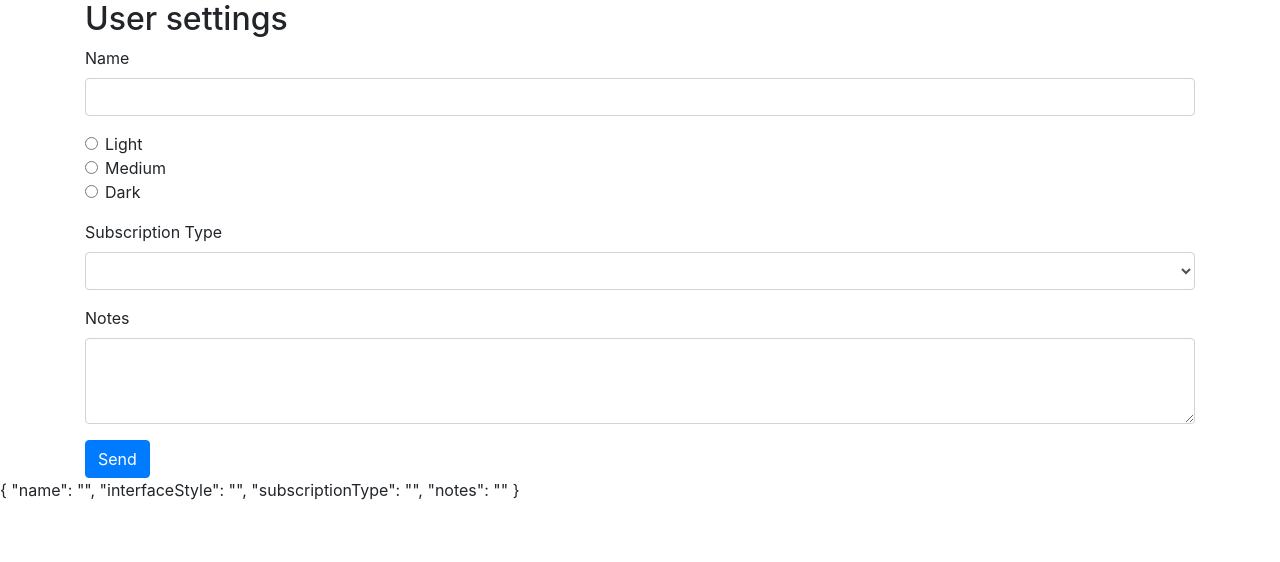
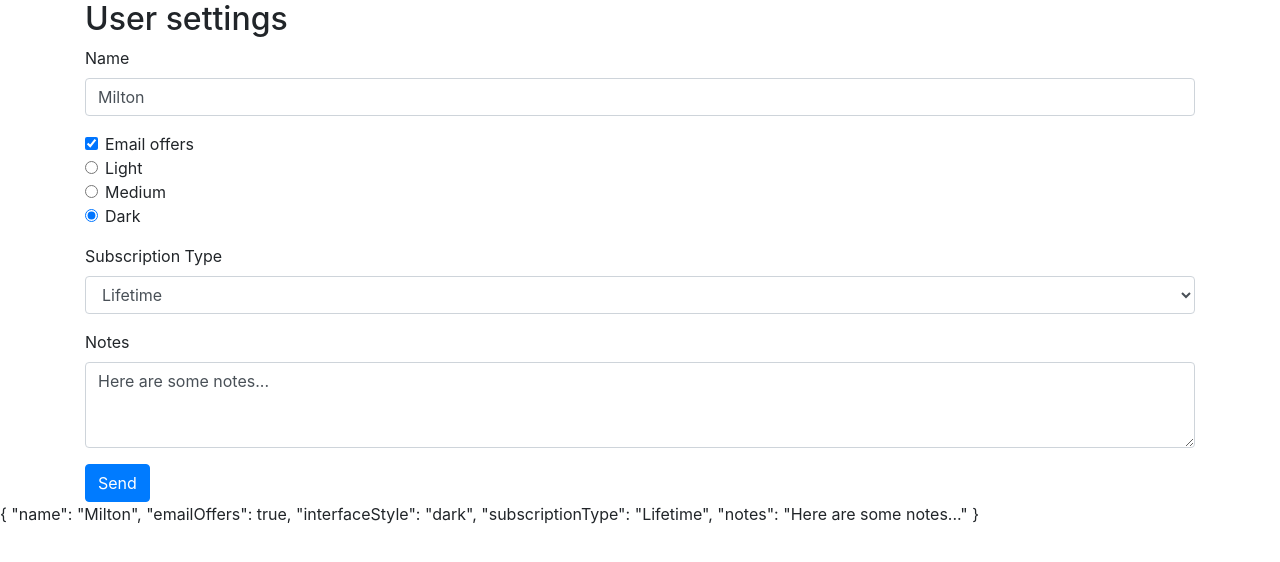
Before and after one commit to HelibertoArias/ps-demo, an Angular app: page / in a window 1280 px wide. Shown: the top 562 px of the page. Built offline with nearby package versions, Linux system fonts and the light colour scheme.

Commit message:
feat: add simple two-way binding for user settings form

```diff
--- /dev/null
+++ b/src/app/data/user-settings.ts
@@ -0,0 +1,8 @@
+export interface UserSettings {
+  name:string;
+  emailOffers:boolean;
+  interfaceStyle:string;
+  subscriptionType:string;
+  notes:string;
+
+}
--- a/src/app/user-settings-forms/user-settings-forms.component.html
+++ b/src/app/user-settings-forms/user-settings-forms.component.html
@@ -4,8 +4,13 @@
   <form #form="ngForm">
     <div class="form-group">
       <label for="name">Name</label>
-      <input id="name" class="form-control" type="text" name="name" ngModel />
+      <input id="name" class="form-control" type="text" name="name" [(ngModel)]='userSettings.name' />
     </div>
+
+     <div class="form-check">
+       <input id="emailOffers" class="form-check-input" type="checkbox" name="emailOffers" value="true" [(ngModel)]='userSettings.emailOffers'>
+       <label for="emailOffers" class="form-check-label">Email offers</label>
+     </div>
     <div class="form-group">
       <div class="form-check" >
         <input
@@ -13,8 +18,8 @@
           class="form-check-input"
           type="radio"
           name="interfaceStyle"
-          value="Light"
-          ngModel
+          value="light"
+          [(ngModel)]='userSettings.interfaceStyle'
         />
         <label for="ligthInterface" class="form-check-label">Light</label>
       </div>
@@ -25,8 +30,8 @@
           class="form-check-input"
           type="radio"
           name="interfaceStyle"
-          value="Medium"
-          ngModel
+          value="medium"
+          [(ngModel)]='userSettings.interfaceStyle'
         />
         <label for="mediumInterface" class="form-check-label">Medium</label>
       </div>
@@ -37,8 +42,8 @@
           class="form-check-input"
           type="radio"
           name="interfaceStyle"
-          value="Dark"
-          ngModel
+          value="dark"
+          [(ngModel)]='userSettings.interfaceStyle'
         />
         <label for="darkInterface" class="form-check-label">Dark</label>
       </div>
@@ -50,7 +55,7 @@
         id="subscriptionType"
         class="form-control"
         name="subscriptionType"
-        ngModel
+        [(ngModel)]='userSettings.subscriptionType'
       >
         <option>Monthly</option>
         <option>Annualy</option>
@@ -65,7 +70,7 @@
         class="form-control"
         name="notes"
         rows="3"
-        ngModel
+        [(ngModel)]='userSettings.notes'
       ></textarea>
     </div>
 
@@ -73,4 +78,4 @@
   </form>
 </div>
 
-{{ form.value | json }}
+{{ userSettings | json }}
--- a/src/app/user-settings-forms/user-settings-forms.component.ts
+++ b/src/app/user-settings-forms/user-settings-forms.component.ts
@@ -1,4 +1,5 @@
 import { Component, OnInit } from '@angular/core';
+import { UserSettings } from '../data/user-settings';
 
 @Component({
   selector: 'app-user-settings-forms',
@@ -7,6 +8,14 @@ import { Component, OnInit } from '@angular/core';
 })
 export class UserSettingsFormsComponent implements OnInit {
 
+  userSettings: UserSettings={
+    name: 'Milton',
+    emailOffers:true,
+    interfaceStyle:'dark',
+    subscriptionType: 'Lifetime',
+    notes: 'Here are some notes...'
+  }
+
   constructor() { }
 
   ngOnInit() {
```
